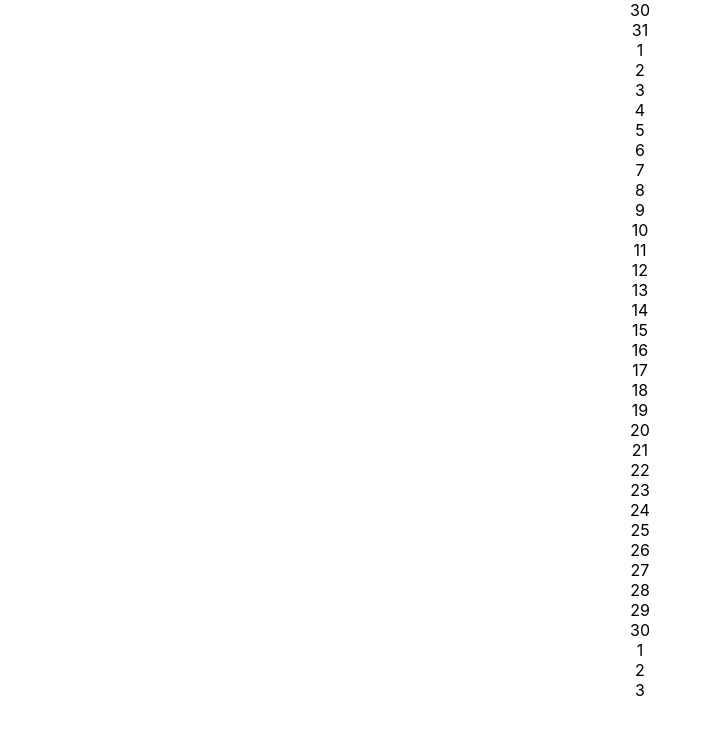
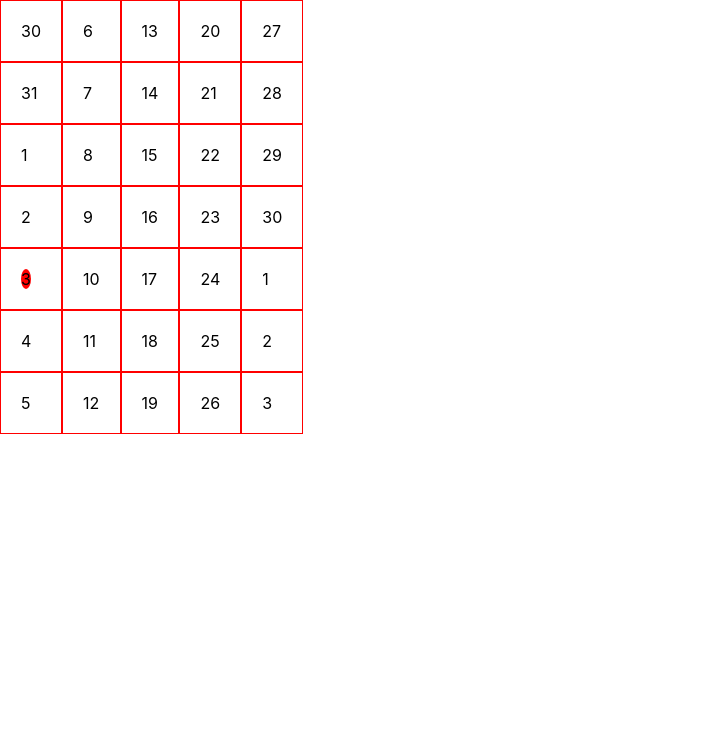
Before and after one commit to rebeckaalsterlind/react-calendar, a React (Create React App) app: page / in a window 1280 px wide. Shown: the top 734 px of the page, without its empty margins (0-713 px from the left). Built offline with nearby package versions, Linux system fonts and the light colour scheme.

Commit message:
printing days of month

```diff
--- a/src/Calendar.js
+++ b/src/Calendar.js
@@ -1,33 +1,49 @@
-import React, { useState } from 'react';
+import React, { useState, useEffect } from 'react';
 import moment from 'moment';
 import "./calendar.css"
 
 function Calendar() {
+
   const [calendar, setCalendar] = useState([])
   const [value, setValue] = useState(moment());
   const startDay = value.clone().startOf('month').startOf('isoWeek');
   const endDay =  value.clone().endOf('month').endOf('isoWeek');
-  const day = startDay.clone().subtract(1, "day");
 
 
+
+  useEffect(() => {
+    const day = startDay.clone().subtract(1, "day");
+    const a = [];
+
     while(day.isBefore(endDay, "day")) {
-    calendar.push(
+      a.push(
         Array(7)
         .fill(0)
         .map(() => day.add(1, "day").clone())
       );
     };
 
+    setCalendar(a)
+
+  }, [value])
+
   return (
     <div className="calendar">
       {calendar.map((week) => (
-      <div className="day">
+      <div>
         {week.map((day) => (
-        <div>{day.format("D").toString()}</div>
+          <div className="day" onClick={() => setValue(day)}>
+            <div
+              className={value.isSame(day, "day") ? "selected" : "" }>
+              {day.format("D").toString()}
+            </div>
+          </div>
         ))}
-       </div>))}
+      </div>
+      ))}
     </div>
   );
+
 }
 
 export default Calendar;
--- a/src/calendar.css
+++ b/src/calendar.css
@@ -0,0 +1,19 @@
+.calendar {
+  display: flex;
+  flex-flow: row nowrap;
+}
+
+.day {
+  display: flex;
+  flex-flow: row nowrap;
+  border: 1px solid black;
+  justify-content: space-between;
+  align-items: center;
+  border: 1px solid red;
+  padding: 20px;
+}
+
+.selected {
+  background-color: red;
+  border-radius: 50%;
+}
```
Lines whose indentation alone changed are shown as unchanged.
